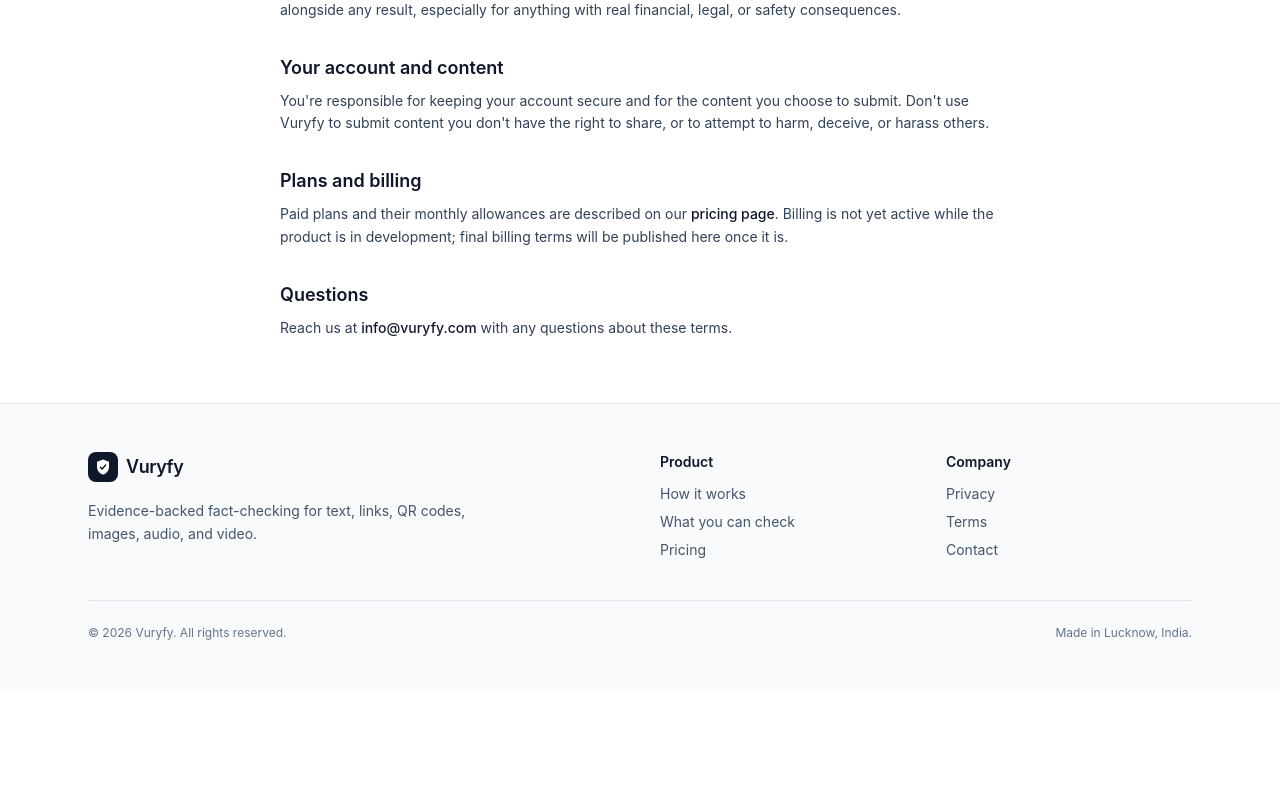
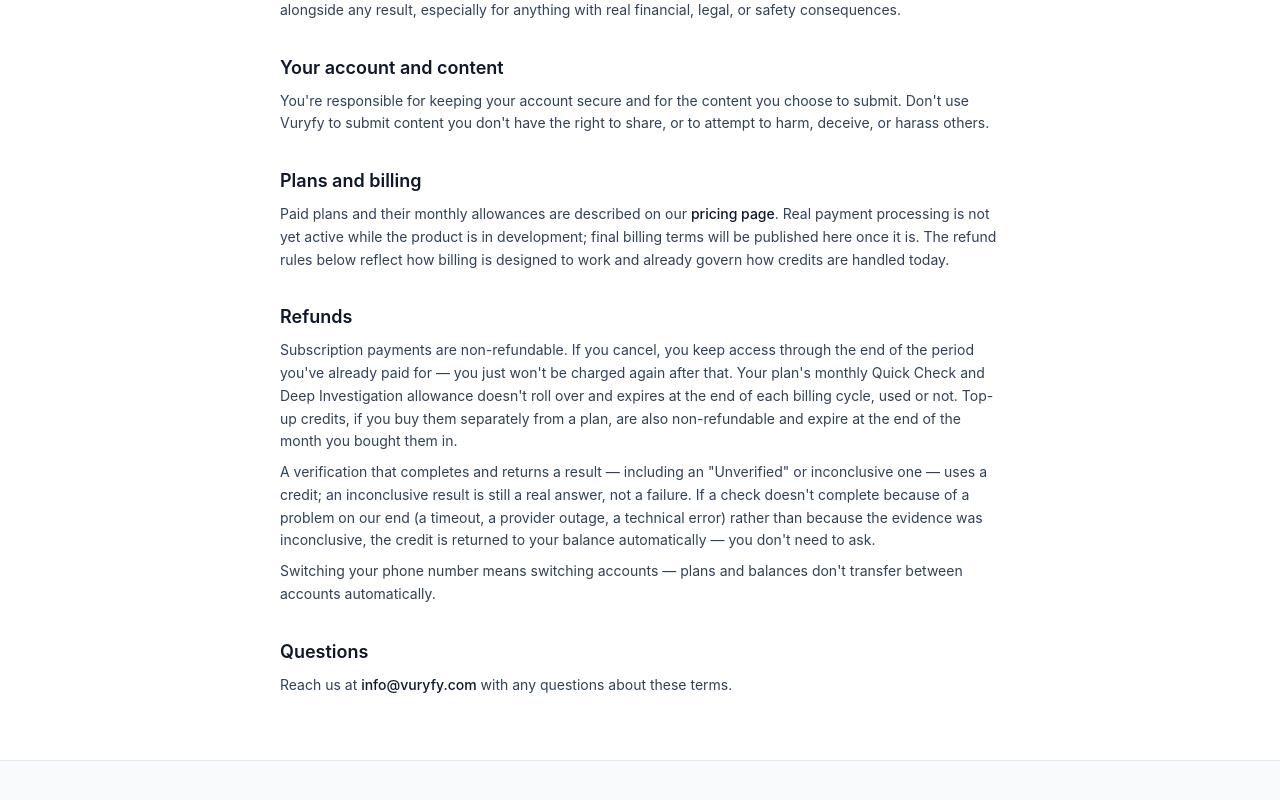
Before and after one commit to hemant-ai-explorer/vuryfy-site, a Next.js app: page /terms in a window 1280 px wide. Shown: the part 570-1370 px from the top of the page. Before the commit the page ends 1259 px from the top, so only its background shows below. Built offline with nearby package versions, Linux system fonts and the light colour scheme.

Commit message:
Add refund policy section to terms page

```diff
--- a/app/terms/page.tsx
+++ b/app/terms/page.tsx
@@ -72,8 +72,37 @@
             <a href="/pricing" className="font-medium text-slate-900 hover:text-slate-700">
               pricing page
             </a>
-            . Billing is not yet active while the product is in development;
-            final billing terms will be published here once it is.
+            . Real payment processing is not yet active while the product is
+            in development; final billing terms will be published here once
+            it is. The refund rules below reflect how billing is designed to
+            work and already govern how credits are handled today.
+          </p>
+        </section>
+
+        <section>
+          <h2 className="text-lg font-semibold text-slate-900">Refunds</h2>
+          <p className="mt-2">
+            Subscription payments are non-refundable. If you cancel, you keep
+            access through the end of the period you&apos;ve already paid for —
+            you just won&apos;t be charged again after that. Your plan&apos;s
+            monthly Quick Check and Deep Investigation allowance doesn&apos;t
+            roll over and expires at the end of each billing cycle, used or
+            not. Top-up credits, if you buy them separately from a plan, are
+            also non-refundable and expire at the end of the month you bought
+            them in.
+          </p>
+          <p className="mt-2">
+            A verification that completes and returns a result — including an
+            &quot;Unverified&quot; or inconclusive one — uses a credit; an
+            inconclusive result is still a real answer, not a failure. If a
+            check doesn&apos;t complete because of a problem on our end (a
+            timeout, a provider outage, a technical error) rather than
+            because the evidence was inconclusive, the credit is returned to
+            your balance automatically — you don&apos;t need to ask.
+          </p>
+          <p className="mt-2">
+            Switching your phone number means switching accounts — plans and
+            balances don&apos;t transfer between accounts automatically.
           </p>
         </section>
 
```
